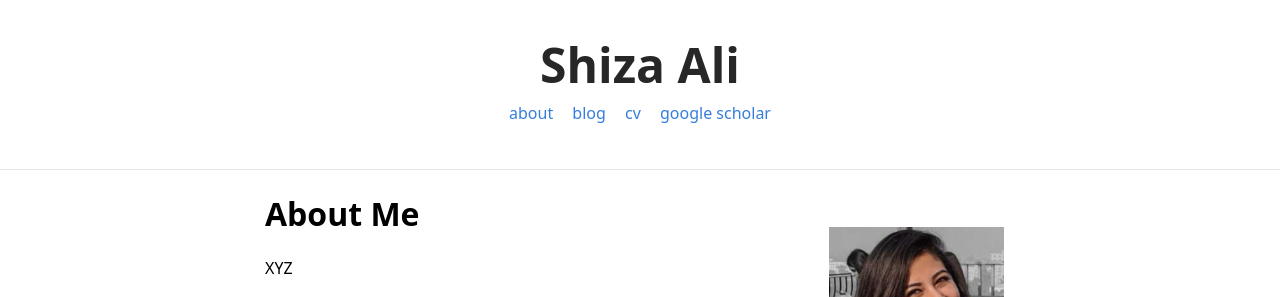
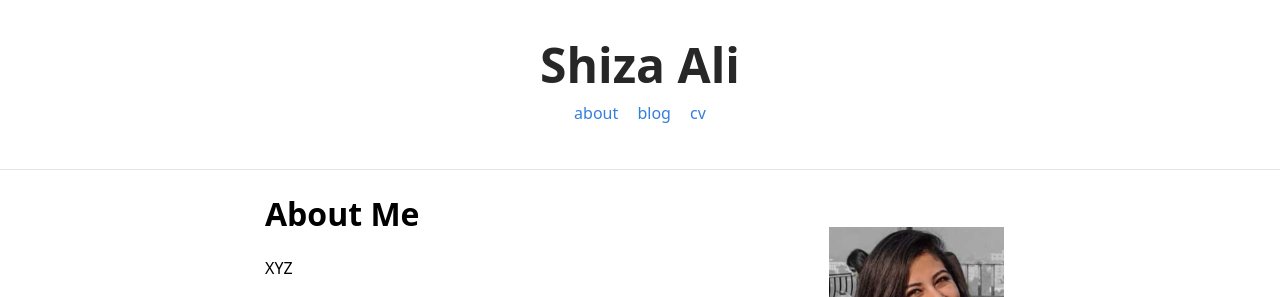
Before and after one commit to bluestar58/bluestar58.github.io, a Jekyll site: the page built from index.md, in a window 1280 px wide. Shown: the top 297 px of the page. Built offline with Jekyll 4.4.1, drawn with Linux system fonts in a browser that asks for light colours.

Commit message:
navbar changes

```diff
--- a/_config.yml
+++ b/_config.yml
@@ -19,5 +19,3 @@ nav:
    link: "/blog"
  - name: "cv"
    link: "/assets/cv.pdf"
- - name: "google scholar"
-   link: "https://scholar.google.com/citations?user=wVYZPn4AAAAJ&hl=en"
```
